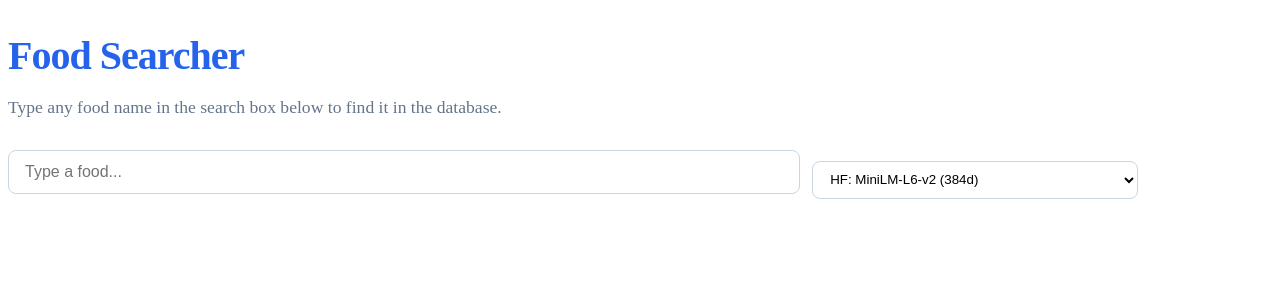
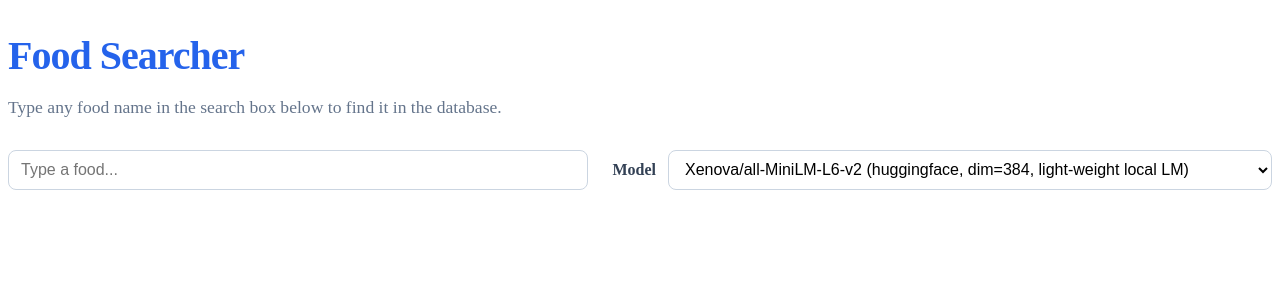
Before and after one commit to intake24/foodSearcher, a Vue app in the folder app/: page / in a window 1280 px wide. Shown: the top 300 px of the page. Built offline with nearby package versions, Linux system fonts and the light colour scheme.

Commit message:
enhance(ui): improved UI

```diff
--- a/app/src/components/FoodSearch.vue
+++ b/app/src/components/FoodSearch.vue
@@ -1,15 +1,23 @@
 <template>
   <div>
-    <div
-      style="display: flex; gap: 12px; align-items: center; flex-wrap: wrap; margin-bottom: 12px"
-    >
-      <input v-model="query" placeholder="Type a food..." />
-      <select v-model="selectedModel">
-        <option v-for="m in models" :key="m.value" :value="m.value">
-          {{ m.label }}
-        </option>
-      </select>
+    <div class="control-bar">
+      <input
+        v-model="query"
+        placeholder="Type a food..."
+        class="control"
+        type="search"
+        aria-label="Search food"
+      />
+      <div>
+        <label class="control-label" for="modelSelect">Model</label>
+        <select v-model="selectedModel" id="modelSelect" class="control">
+          <option v-for="m in models" :key="m.value" :value="m.value">
+            {{ m.label }}
+          </option>
+        </select>
+      </div>
     </div>
+    <div></div>
     <div v-if="isLoading" class="loading">Searching...</div>
     <ul>
       <li v-for="food in results" :key="food.id">
@@ -26,7 +34,7 @@ import axios from 'axios'
 
 const query = ref('')
 const isLoading = ref(false)
-let searchTimeout: number | null = null
+let searchTimeout: ReturnType<typeof setTimeout> | null = null
 
 interface Food {
   id: number
@@ -39,12 +47,18 @@ const results = ref<Food[]>([])
 
 // Model selection
 const models = [
-  { label: 'HF: MiniLM-L6-v2 (384d)', value: 'Xenova/all-MiniLM-L6-v2' },
   {
-    label: 'HF: mixbreadai/mxbai-embed-large-v1 (1024d)',
+    label: 'Xenova/all-MiniLM-L6-v2 (huggingface, dim=384, light-weight local LM)',
+    value: 'Xenova/all-MiniLM-L6-v2',
+  },
+  {
+    label: 'mixbreadai/mxbai-embed-large-v1 (huggingface, dim=1024, mid-size local LM)',
     value: 'mixedbread-ai/mxbai-embed-large-v1',
   },
-  { label: 'Gemini: gemini-embedding-001 (3072d)', value: 'gemini-embedding-001' },
+  {
+    label: 'gemini-embedding-001 (Google, dim=3072, Cloud-based Embeddings LM)',
+    value: 'gemini-embedding-001',
+  },
 ]
 const selectedModel = ref<string>(models[0].value)
 
@@ -89,6 +103,46 @@ watch(selectedModel, () => debouncedSearch())
 </script>
 
 <style scoped>
+.control-bar {
+  display: flex;
+  gap: 12px;
+  align-items: center;
+  flex-wrap: wrap;
+  margin-bottom: 12px;
+}
+
+.control-label {
+  display: inline-flex;
+  align-items: center;
+  height: 40px;
+  color: #334155;
+  font-weight: 600;
+  padding: 0 12px;
+}
+
+/* Shared control styling for equal height */
+.control-bar .control {
+  height: 40px;
+  padding: 0 12px;
+  border: 1px solid #cbd5e1;
+  border-radius: 0.5rem;
+  font-size: 1rem;
+  line-height: 1;
+  box-sizing: border-box;
+}
+
+/* Make the search input stretch while select stays natural width */
+.control-bar input.control {
+  flex: 1 1 280px;
+  width: auto;
+  margin-bottom: 0;
+}
+
+/* Optional min width for the select */
+.control-bar select.control {
+  min-width: 280px;
+}
+
 .food-search-container {
   display: flex;
   flex-direction: column;
@@ -104,12 +158,10 @@ watch(selectedModel, () => debouncedSearch())
 input[type='text'],
 input[type='search'],
 input {
-  width: 60%;
   padding: 0.75rem 1rem;
   border: 1px solid #cbd5e1;
   border-radius: 0.5rem;
   font-size: 1rem;
-  margin-bottom: 1rem;
   outline: none;
   transition: border 0.2s;
 }
```
